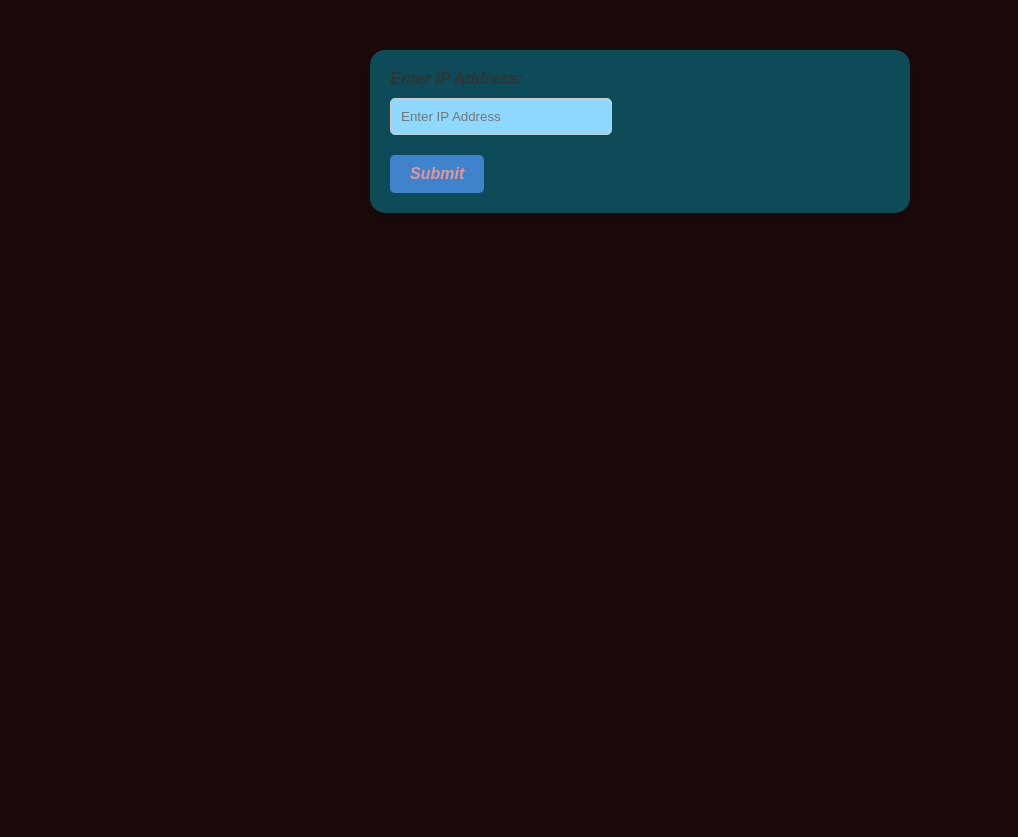
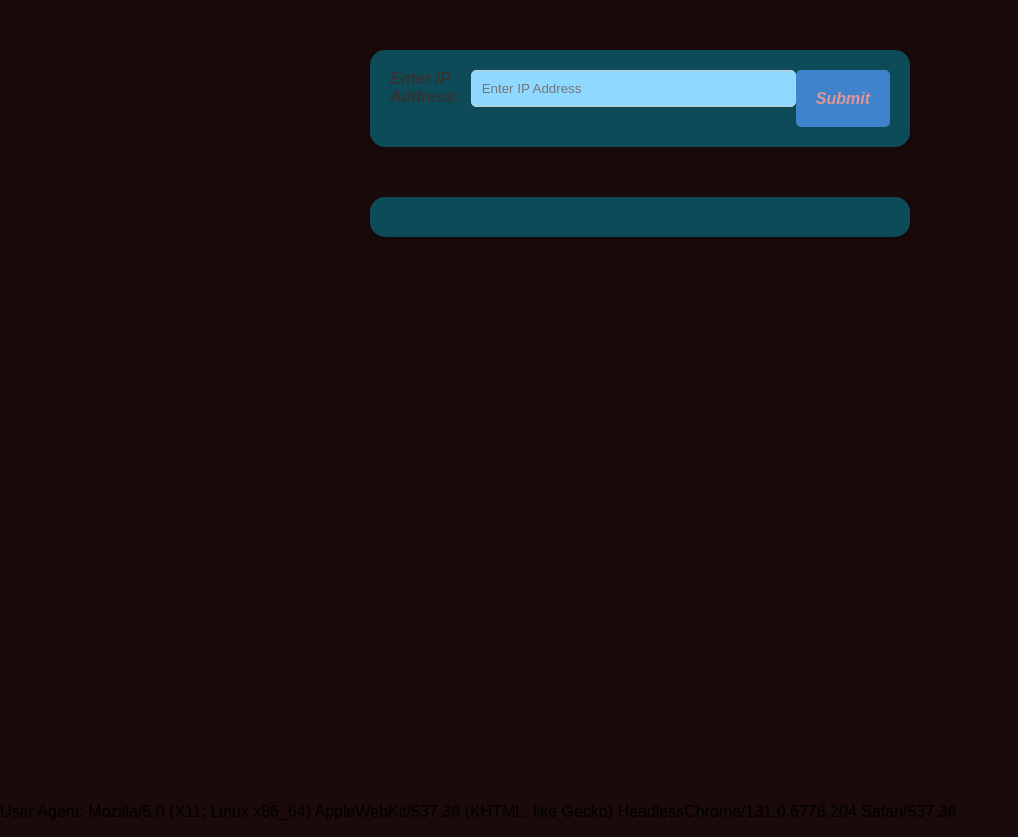
Before and after one commit to Joseph-Njoro/100daysofALXSE, a plain HTML site: page info/index.html in a window 1280 px wide. Shown: the whole page, without its empty margins (0-1018 px from the left). Before the commit the page ends 800 px from the top, so only its background shows below. Drawn offline with nearby package versions, Linux system fonts and the light colour scheme.

Commit message:
Tuesday 07 May 2024, 11:27 PM: Day 56 of 100: 44 more to go

```diff
--- a/info/index.html
+++ b/info/index.html
@@ -9,17 +9,26 @@
 </head>
 <body>
     <div class="container">
-        <div class="input-container">
-            <label for="ip-address">Enter IP Address:</label>
-            <input type="text" id="ip-address" placeholder="Enter IP Address">
-            <button id="submit-btn">Submit</button>
-        </div>
-        <div id="ip-info" class="info-container"></div>
+        <label for="ip-address">Enter IP Address:</label>
+        <input type="text" id="ip-address" placeholder="Enter IP Address">
+        <button id="submit-btn">Submit</button>
     </div>
+    <div id="ip-info" class="container"></div>
     <div id="map" class="map"></div>
+    <p id="userAgent"></p> <!-- User Agent will be displayed here -->
 
     <script src="https://unpkg.com/leaflet/dist/leaflet.js"></script>
     <script src="https://cdn.jsdelivr.net/npm/leaflet@1.7.1/dist/leaflet.js"></script>
     <script src="script.js"></script>
+    <script>
+        // Function to detect and display user agent
+        function detectUserAgent() {
+            const userAgent = navigator.userAgent;
+            document.getElementById("userAgent").innerText = "User Agent: " + userAgent;
+        }
+
+        // Call the function when the page loads
+        window.onload = detectUserAgent;
+    </script>
 </body>
 </html>
--- a/progress_log.txt
+++ b/progress_log.txt
@@ -16,3 +16,5 @@ Wednesday 01 May 2024, 09:57 PM: Day 50 of 100: 50 more to go
 Wednesday 01 May 2024, 10:03 PM: Day 50 of 100: 50 more to go
 Saturday 04 May 2024, 09:15 PM: Day 53 of 100: 47 more to go
 Monday 06 May 2024, 10:20 PM: Day 55 of 100: 45 more to go
+Monday 06 May 2024, 11:14 PM: Day 55 of 100: 45 more to go
+Tuesday 07 May 2024, 11:27 PM: Day 56 of 100: 44 more to go
```
Also changed, not shown: info/styles.css (line endings or trailing spaces).
